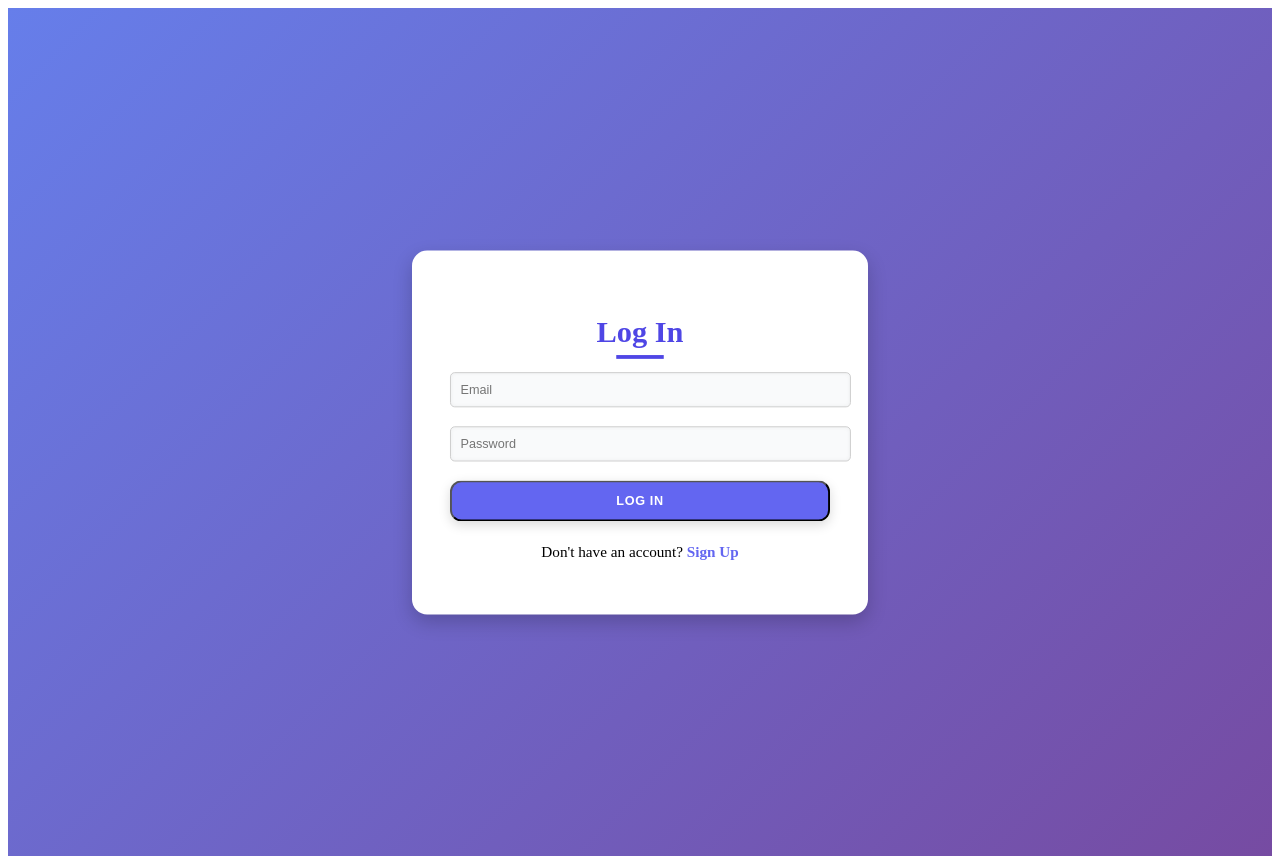
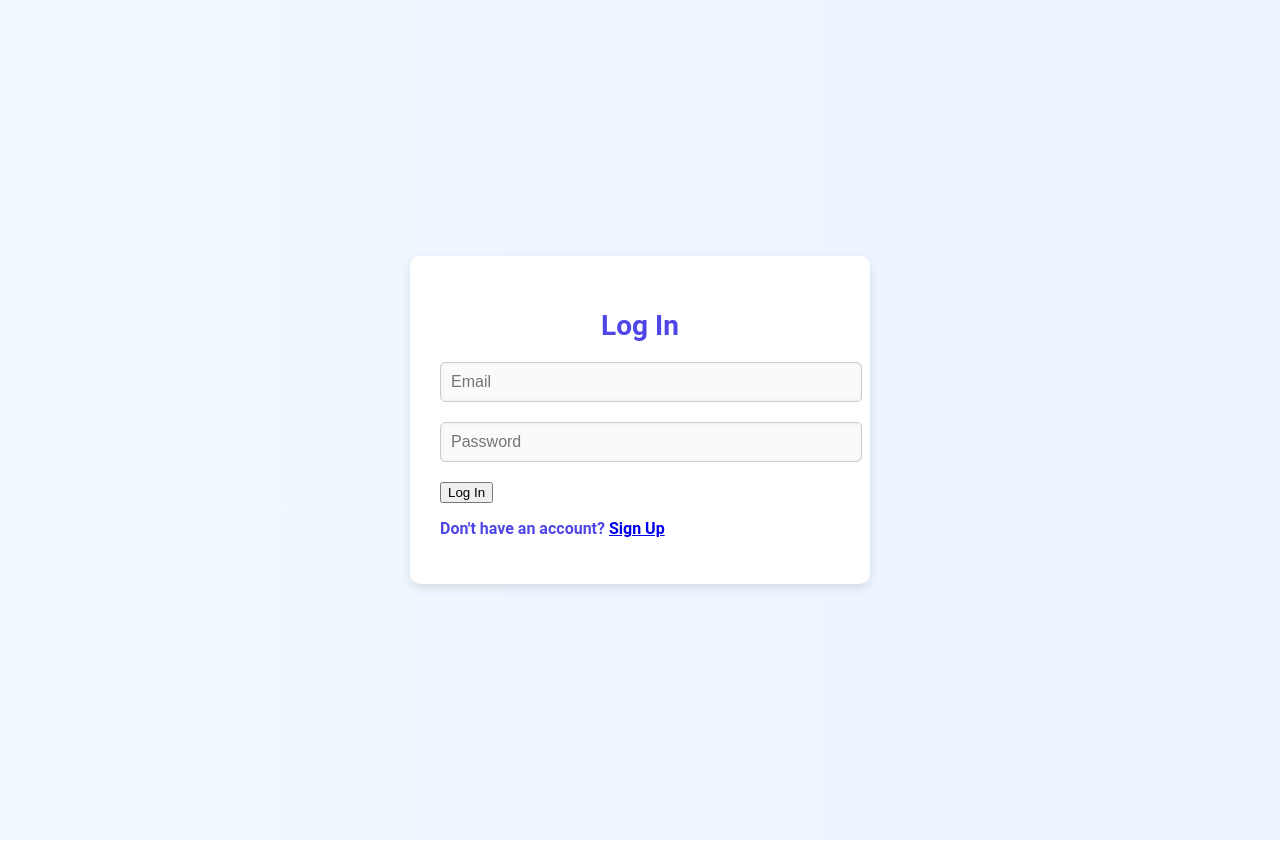
Before and after one commit to CodingShinchan/reacttask-6, a React (Vite) app: page /login in a window 1280 px wide. After the commit the page ends 840 px from the top, so only its background shows below. Built offline with nearby package versions, Linux system fonts and the light colour scheme.

Commit message:
Update Login.css

```diff
--- a/src/components/Login.css
+++ b/src/components/Login.css
@@ -1,115 +1,102 @@
-/* Login page styles */
+/* General Styling */
+body {
+  font-family: 'Roboto', sans-serif;
+  background: linear-gradient(to right, #f0f9ff, #ebf4ff);
+  margin: 0;
+  padding: 0;
+}
+
 .login-container {
   min-height: 100vh;
   display: flex;
   align-items: center;
   justify-content: center;
-    background: linear-gradient(135deg, #667eea, #764ba2);
-    padding: 1.5rem;
-    animation: fadeIn 1s ease-in-out;
+  padding: 20px;
 }
 
 .login-box {
   max-width: 400px;
   width: 100%;
-    background: #fff;
-    box-shadow: 0 8px 20px rgba(0, 0, 0, 0.2);
-    border-radius: 1rem;
-    padding: 2.5rem;
-    transform: scale(0.95);
-    transition: transform 0.3s ease;
-  }
-
-  .login-box:hover {
-    transform: scale(1);
+  background-color: white;
+  box-shadow: 0 4px 10px rgba(0, 0, 0, 0.1);
+  border-radius: 10px;
+  padding: 30px;
 }
 
 .login-title {
-    font-size: 2rem;
-    font-weight: 700;
+  font-size: 28px;
+  font-weight: bold;
   color: #4f46e5;
   text-align: center;
-    margin-bottom: 1.5rem;
-    position: relative;
+  margin-bottom: 20px;
 }
 
-  .login-title::after {
-    content: "";
-    position: absolute;
-    width: 50px;
-    height: 4px;
-    background-color: #4f46e5;
-    left: 50%;
-    bottom: -10px;
-    transform: translateX(-50%);
-  }
-
-  .input-container {
-    margin-bottom: 1.25rem;
-    position: relative;
+.input-group {
+  margin-bottom: 15px;
 }
 
 .input-field {
   width: 100%;
-    padding: 0.75rem;
+  padding: 12px;
   border: 1px solid #d1d5db;
-    border-radius: 0.5rem;
-    background-color: #f9fafb;
-    outline: none;
-    transition: all 0.4s ease;
-    box-shadow: inset 0 0 5px rgba(0, 0, 0, 0.05);
+  border-radius: 8px;
+  font-size: 16px;
+  transition: all 0.3s ease;
 }
 
 .input-field:focus {
-    border-color: #6366f1;
-    box-shadow: 0 0 10px rgba(99, 102, 241, 0.3), 0 0 5px rgba(99, 102, 241, 0.5);
+  outline: none;
+  border-color: #4f46e5;
+  box-shadow: 0 0 8px rgba(79, 70, 229, 0.3);
 }
 
-  .login-btn {
+.login-button {
   width: 100%;
-    background-color: #6366f1;
-    color: #fff;
-    padding: 0.75rem;
-    border-radius: 0.75rem;
-    box-shadow: 0 4px 12px rgba(0, 0, 0, 0.15);
+  background-color: #4f46e5;
+  color: white;
+  padding: 12px;
+  font-size: 16px;
+  border: none;
+  border-radius: 8px;
   cursor: pointer;
-    transition: all 0.4s ease;
-    font-weight: bold;
-    text-transform: uppercase;
-    letter-spacing: 0.05em;
+  transition: background-color 0.3s ease;
 }
 
-  .login-btn:hover {
-    background: linear-gradient(135deg, #5a67d8, #764ba2);
-    box-shadow: 0 6px 20px rgba(99, 102, 241, 0.5);
-    transform: translateY(-3px);
+.login-button:hover {
+  background-color: #4338ca;
+}
+
+.signup-text {
+  text-align: center;
+  margin-top: 20px;
 }
 
 .signup-link {
-    text-align: center;
-    margin-top: 1.5rem;
-  }
-
-  .signup-text {
-    color: #6366f1;
-    font-weight: 600;
+  color: #4f46e5;
   text-decoration: none;
+  font-weight: bold;
   transition: color 0.3s ease;
 }
 
-  .signup-text:hover {
-    color: #4f46e5;
-    text-decoration: underline;
+.signup-link:hover {
+  color: #3730a3;
 }
 
-  /* Animations */
-  @keyframes fadeIn {
-    0% {
-      opacity: 0;
-      transform: translateY(30px);
+/* Responsive Design */
+@media (max-width: 768px) {
+  .login-box {
+    padding: 20px;
   }
-    100% {
-      opacity: 1;
-      transform: translateY(0);
+
+  .login-title {
+    font-size: 24px;
+  }
+
+  .input-field {
+    padding: 10px;
+  }
+
+  .login-button {
+    padding: 10px;
   }
 }
```
Lines whose indentation alone changed are shown as unchanged.
